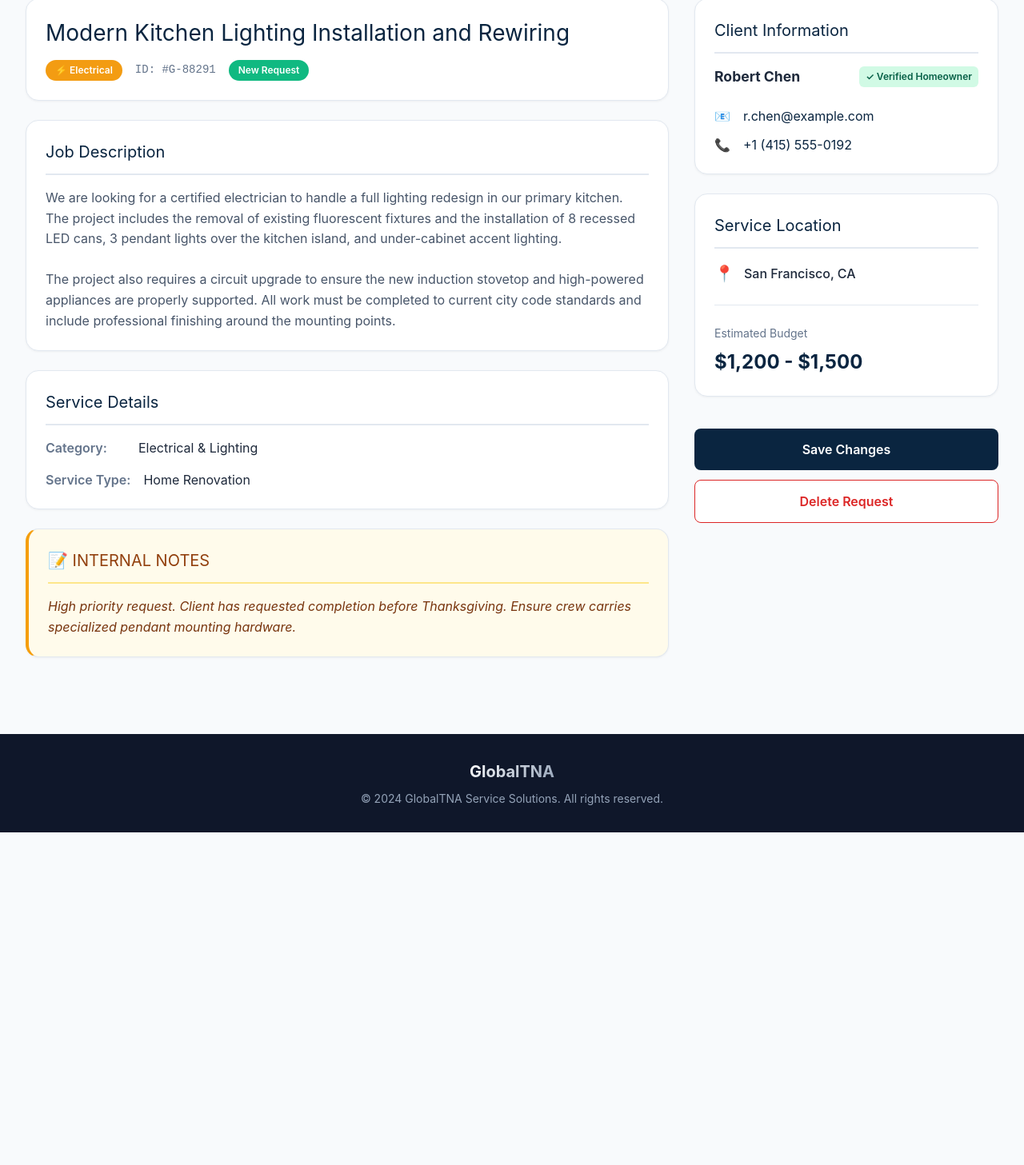
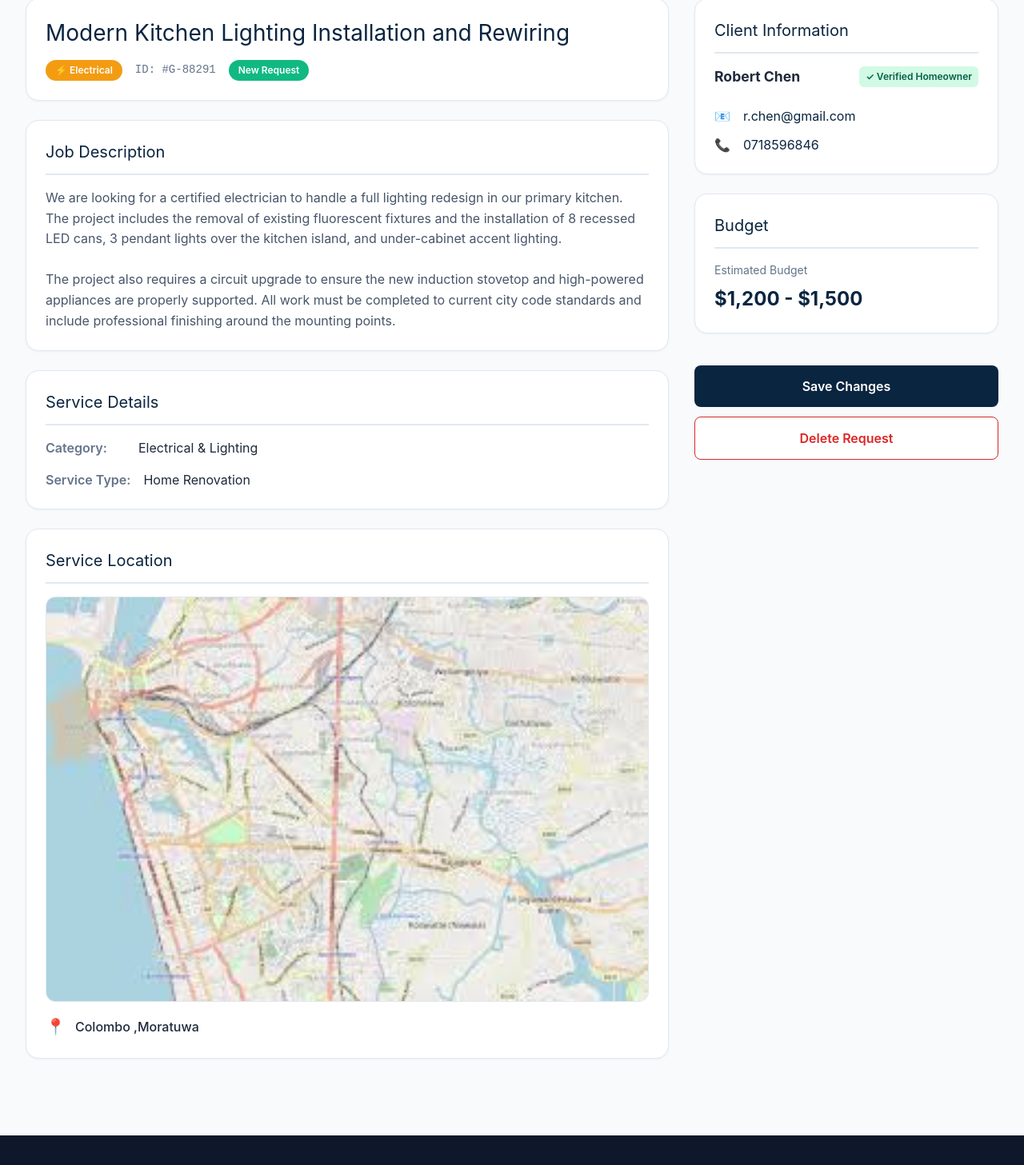
Before and after one commit to Satheesan-R/globaltna-service-request-board, a Next.js app in the folder client/: page /my-requests in a window 1280 px wide. Shown: the part 229-1686 px from the top of the page at 80% size. Before the commit the page ends 1270 px from the top, so only its background shows below. Built offline with nearby package versions, Linux system fonts and the light colour scheme; no server answers.

Commit message:
Update some sections in the job request page

```diff
--- a/client/app/my-requests/JobDetils.css
+++ b/client/app/my-requests/JobDetils.css
@@ -310,6 +310,28 @@ body {
 }
 
 /* Location & Budget */
+.location-map-card {
+  overflow: hidden;
+}
+
+.location-map-wrap {
+  margin-bottom: 1rem;
+}
+
+.location-map-image {
+  width: 100%;
+  display: block;
+  border-radius: 0.75rem;
+  border: 1px solid #e2e8f0;
+  object-fit: cover;
+}
+
+.location-map-details {
+  display: flex;
+  align-items: center;
+  gap: 0.75rem;
+}
+
 .location-info {
   display: flex;
   align-items: center;
--- a/client/app/my-requests/page.js
+++ b/client/app/my-requests/page.js
@@ -11,12 +11,12 @@ const sampleJobs = {
     category: 'Plumbing',
     subcategory: 'Plumbing & Repairs',
     serviceType: 'Home Repair',
-    location: 'Glasgow West End',
+    location: 'Colombo west end',
     budget: 'Not specified',
     status: 'Open',
     description: 'Urgent leak in master bathroom requires immediate attention. Sink pipe has burst and needs immediate repair to prevent water damage.',
     internalNotes: 'Sample request for homepage demo.',
-    client: { name: 'Sarah Johnson', email: 'sarah@example.com', phone: 'Not provided', verified: true }
+    client: { name: 'Sarah Johnson', email: 'sarah@gmail.com', phone: '0718596846', verified: true }
   },
   'sample-2': {
     id: 'sample-2',
@@ -24,12 +24,12 @@ const sampleJobs = {
     category: 'Painting',
     subcategory: 'Interior Painting',
     serviceType: 'Home Improvement',
-    location: 'Edinburgh City Centre',
+    location: 'Colombo Bambalapitiya',
     budget: 'Not specified',
     status: 'Open',
     description: 'High ceiling living room requires painting and light sanding. Neutral palette preferred. Materials provided by homeowner.',
     internalNotes: 'Sample request for homepage demo.',
-    client: { name: 'Michael Smith', email: 'michael@example.com', phone: 'Not provided', verified: true }
+    client: { name: 'Michael Smith', email: 'michael@gmail.com', phone: '0778437599', verified: true }
   },
   'sample-3': {
     id: 'sample-3',
@@ -37,25 +37,25 @@ const sampleJobs = {
     category: 'Electrical',
     subcategory: 'Electrical & Lighting',
     serviceType: 'Installation',
-    location: 'Stirling',
+    location: 'Colombo Wellawatte',
     budget: 'Not specified',
     status: 'In Progress',
     description: 'Certified electrician needed to install a new home charging station in a detached garage with new circuit.',
     internalNotes: 'Sample request for homepage demo.',
-    client: { name: 'Emma Davis', email: 'emma@example.com', phone: 'Not provided', verified: true }
+    client: { name: 'Emma Davis', email: 'emma@gmail.com', phone: '0769854128', verified: true }
   },
   'sample-4': {
     id: 'sample-4',
     title: 'Bespoke Fitted Wardrobe',
-    category: 'Joinery',
+    category: 'Colombo Dehiwala',
     subcategory: 'Custom Joinery',
     serviceType: 'Furniture Installation',
-    location: 'Bearden',
+    location: 'Colombo Dehiwala',
     budget: 'Not specified',
     status: 'Open',
     description: 'Custom oak wardrobe for a master bedroom. Design is ready, seeking a craftsman for execution and installation.',
     internalNotes: 'Sample request for homepage demo.',
-    client: { name: 'James Wilson', email: 'james@example.com', phone: 'Not provided', verified: true }
+    client: { name: 'James Wilson', email: 'james@gmail.com', phone: '0718596321', verified: true }
   }
 };
 
@@ -65,15 +65,15 @@ const fallbackJobData = {
   category: "Electrical",
   subcategory: "Electrical & Lighting",
   serviceType: "Home Renovation",
-  location: "San Francisco, CA",
+  location: "Colombo ,Moratuwa",
   budget: "$1,200 - $1,500",
   status: "New Request",
   description: "We are looking for a certified electrician to handle a full lighting redesign in our primary kitchen. The project includes the removal of existing fluorescent fixtures and the installation of 8 recessed LED cans, 3 pendant lights over the kitchen island, and under-cabinet accent lighting.\n\nThe project also requires a circuit upgrade to ensure the new induction stovetop and high-powered appliances are properly supported. All work must be completed to current city code standards and include professional finishing around the mounting points.",
   internalNotes: "High priority request. Client has requested completion before Thanksgiving. Ensure crew carries specialized pendant mounting hardware.",
   client: {
     name: "Robert Chen",
-    email: "r.chen@example.com",
-    phone: "+1 (415) 555-0192",
+    email: "r.chen@gmail.com",
+    phone: "0718596846",
     verified: true
   }
 };
@@ -318,20 +318,30 @@ const JobDetails = () => {
                 </div>
               </div>
 
-              {/* Internal Notes - Only visible to admin/service provider */}
-              <div className="info-card internal-notes">
-                <h3>📝 INTERNAL NOTES</h3>
-                {isEditing ? (
-                  <textarea
-                    name="internalNotes"
-                    value={editForm.internalNotes}
-                    onChange={handleEditChange}
-                    rows="4"
-                    className="edit-textarea"
+              {/* Service Location Map */}
+              <div className="info-card location-map-card">
+                <h3>Service Location</h3>
+                <div className="location-map-wrap">
+                  <img
+                    src="/map_location.jpg"
+                    alt="Service location map"
+                    className="location-map-image"
                   />
-                ) : (
-                  <p className="notes-text">{jobData.internalNotes}</p>
-                )}
+                </div>
+                <div className="location-map-details">
+                  <div className="location-icon">📍</div>
+                  {isEditing ? (
+                    <input
+                      type="text"
+                      name="location"
+                      value={editForm.location}
+                      onChange={handleEditChange}
+                      className="edit-input"
+                    />
+                  ) : (
+                    <span className="location-text">{jobData.location}</span>
+                  )}
+                </div>
               </div>
             </div>
 
@@ -388,22 +398,7 @@ const JobDetails = () => {
 
               {/* Location & Budget */}
               <div className="info-card">
-                <h3>Service Location</h3>
-                <div className="location-info">
-                  <div className="location-icon">📍</div>
-                  {isEditing ? (
-                    <input
-                      type="text"
-                      name="location"
-                      value={editForm.location}
-                      onChange={handleEditChange}
-                      className="edit-input"
-                    />
-                  ) : (
-                    <span className="location-text">{jobData.location}</span>
-                  )}
-                </div>
-
+                <h3>Budget</h3>
                 <div className="budget-info">
                   <h4>Estimated Budget</h4>
                   {isEditing ? (
```
